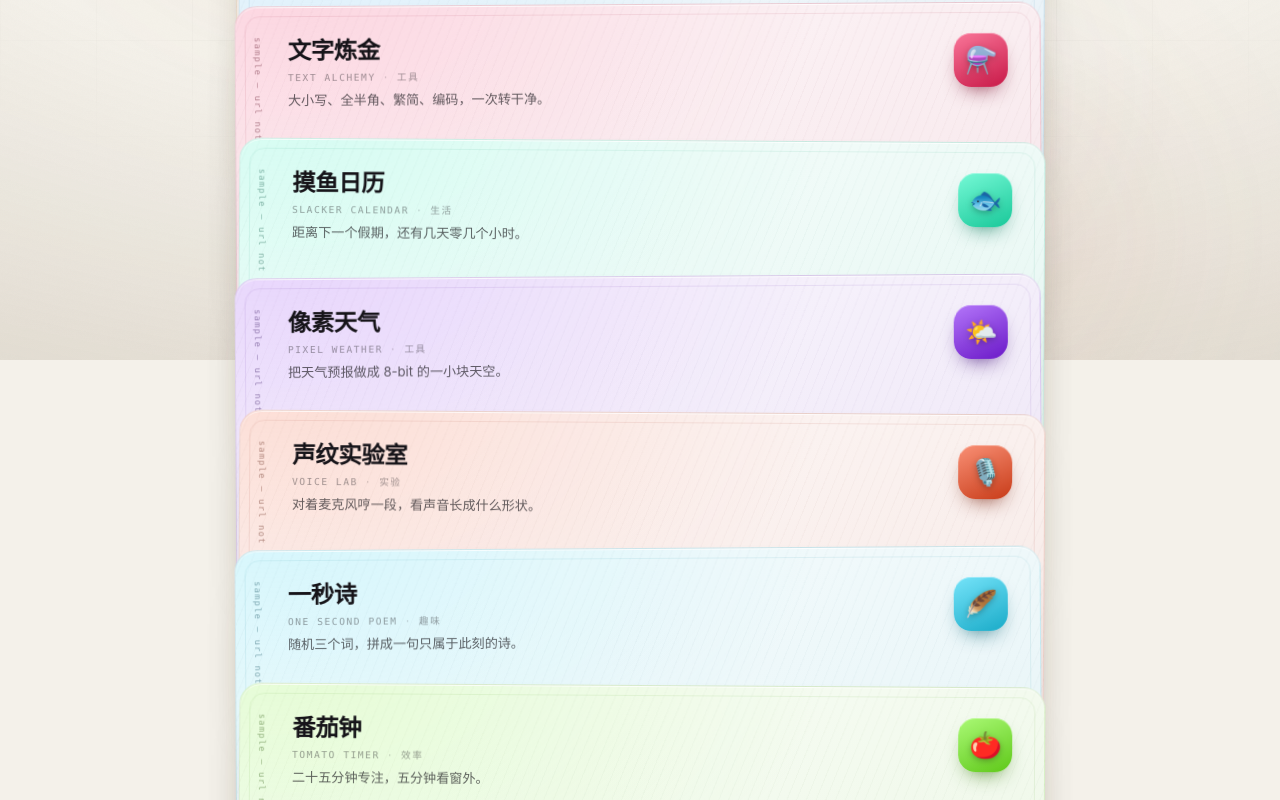
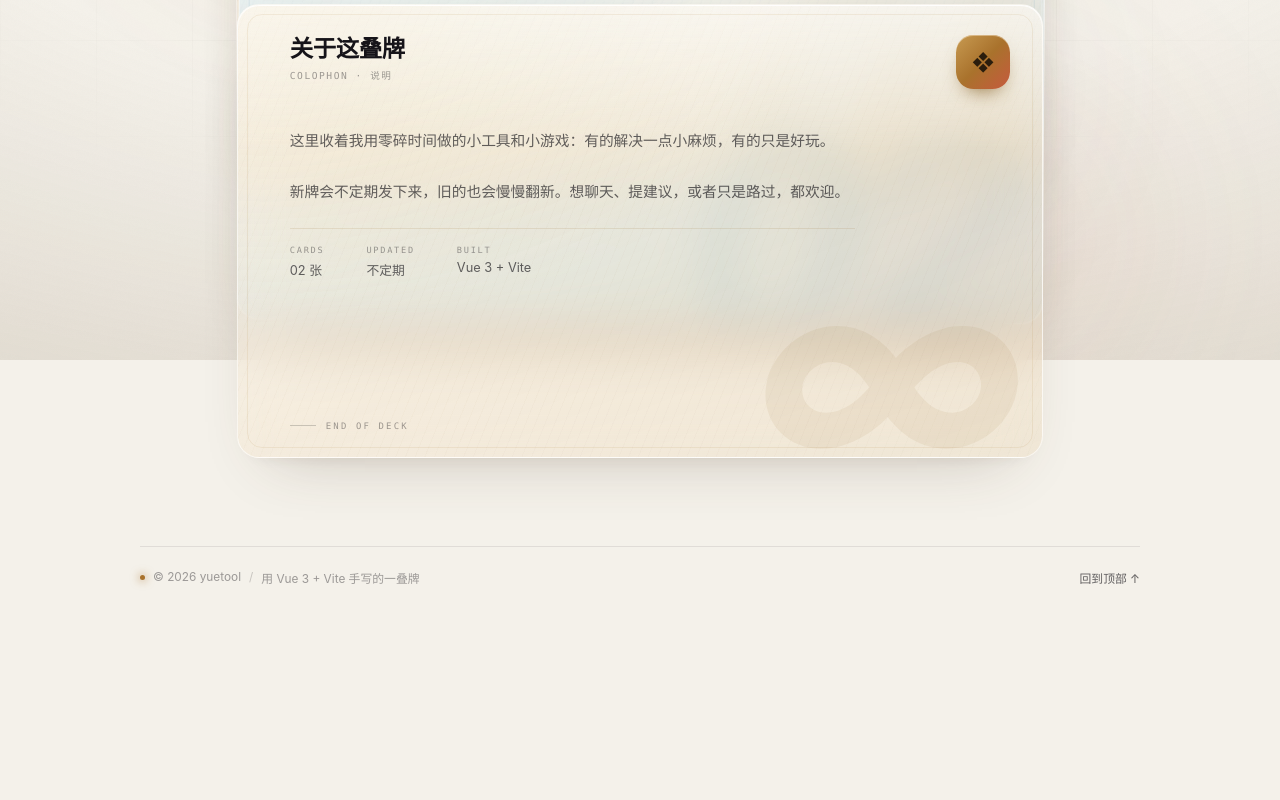
Before and after one commit to yinyiqu/beiyue-home, a Vue app: page / in a window 1280 px wide. Shown: the part 440-1240 px from the top of the page. After the commit the page ends 1066 px from the top, so only its background shows below. Built offline with nearby package versions, Linux system fonts and the light colour scheme.

Commit message:
feat: rename image host to Imghub, add danmaku card, card lift effect

```diff
--- a/src/components/Deck.vue
+++ b/src/components/Deck.vue
@@ -1,9 +1,9 @@
 <script setup>
-import { ref } from 'vue'
+import { nextTick, onBeforeUnmount, onMounted, ref, watch } from 'vue'
 import DeckCard from './DeckCard.vue'
 import ColophonCard from './ColophonCard.vue'
 
-defineProps({
+const props = defineProps({
   apps: { type: Array, default: () => [] },
   deal: { type: Number, default: 0 },
   showColophon: { type: Boolean, default: true }
@@ -11,6 +11,36 @@ defineProps({
 const emit = defineEmits(['clear'])
 
 const deckEl = ref(null)
+let observer = null
+
+/** 牌滚进视口时再发出来：移动端也能看到逐张落下的动效 */
+function setupReveal() {
+  observer?.disconnect()
+  const items = Array.from(deckEl.value?.querySelectorAll('.deck__item') || [])
+  if (!items.length) return
+
+  if (!('IntersectionObserver' in window) ||
+      window.matchMedia('(prefers-reduced-motion: reduce)').matches) {
+    items.forEach((el) => el.classList.add('is-in'))
+    return
+  }
+
+  observer = new IntersectionObserver(
+    (entries) => {
+      entries.forEach((entry) => {
+        if (!entry.isIntersecting) return
+        entry.target.classList.add('is-in')
+        observer.unobserve(entry.target)
+      })
+    },
+    { threshold: 0.08, rootMargin: '0px 0px -4% 0px' }
+  )
+  items.forEach((el) => observer.observe(el))
+}
+
+onMounted(() => nextTick(setupReveal))
+watch(() => props.apps.map((a) => a.id).join('|') + '#' + props.deal, () => nextTick(setupReveal))
+onBeforeUnmount(() => observer?.disconnect())
 
 /** ↑↓ / ←→ 在牌堆里移动焦点，Enter 由链接自己处理 */
 function moveFocus(step) {
@@ -89,6 +119,16 @@ function onKeydown(event) {
 .deck__item {
   position: relative;
   z-index: calc(var(--i, 0) + 1);
+  /* 滚进视口时逐张落下 */
+  opacity: 0;
+  transform: translateY(16px);
+  transition: opacity 520ms var(--ease-out), transform 640ms var(--ease-spring);
+  transition-delay: calc(min(var(--i, 0), 4) * 55ms);
+}
+
+.deck__item.is-in {
+  opacity: 1;
+  transform: translateY(0);
 }
 
 .empty {
--- a/src/components/DeckCard.vue
+++ b/src/components/DeckCard.vue
@@ -1,5 +1,5 @@
 <script setup>
-import { computed, ref } from 'vue'
+import { computed, onBeforeUnmount, ref } from 'vue'
 import { useToast } from '../composables/useToast.js'
 
 const props = defineProps({
@@ -9,6 +9,13 @@ const props = defineProps({
 
 const { show } = useToast()
 const iconOk = ref(true)
+
+/** 触屏按下时的手感：先抬起高亮，再跳转，别让动画一闪而过 */
+const pressed = ref(false)
+let pointerType = 'mouse'
+let releaseTimer = 0
+let navTimer = 0
+let navigating = false
 
 const sample = computed(() => !props.app.url)
 const series = computed(() => String(props.index + 1).padStart(2, '0'))
@@ -32,6 +39,32 @@ const style = computed(() => ({
   '--tilt': `${props.index % 2 === 0 ? -0.35 : 0.35}deg`
 }))
 
+function onPointerDown(event) {
+  pointerType = event.pointerType || 'mouse'
+  if (pointerType === 'mouse') return
+  clearTimeout(releaseTimer)
+  pressed.value = true
+}
+
+function onPointerUp() {
+  if (pointerType === 'mouse') return
+  clearTimeout(releaseTimer)
+  releaseTimer = window.setTimeout(() => {
+    pressed.value = false
+  }, 220)
+}
+
+function onPointerCancel() {
+  if (navigating) return
+  clearTimeout(releaseTimer)
+  pressed.value = false
+}
+
+onBeforeUnmount(() => {
+  clearTimeout(releaseTimer)
+  clearTimeout(navTimer)
+})
+
 /** 指针位置换算成卡面百分比，驱动高光跟着手走 */
 function onPointerMove(event) {
   const face = event.currentTarget.querySelector('.card__face')
@@ -44,7 +77,20 @@ function onPointerMove(event) {
 function onOpen(event) {
   if (sample.value) {
     event.preventDefault()
+    pressed.value = false
     show(`示例牌 · 在 src/data/site.js 里给「${props.app.name}」填上 url`)
+    return
+  }
+
+  // 触屏：先让「抽牌」动完再跳转
+  if (pointerType === 'touch' || pointerType === 'pen') {
+    event.preventDefault()
+    navigating = true
+    pressed.value = true
+    clearTimeout(navTimer)
+    navTimer = window.setTimeout(() => {
+      window.location.href = props.app.url
+    }, 190)
   }
 }
 </script>
@@ -52,11 +98,16 @@ function onOpen(event) {
 <template>
   <a
     class="card"
+    :class="{ 'is-pressed': pressed }"
     :href="app.url || '#'"
     :style="style"
     :aria-label="`${app.name}${app.tag ? '，' + app.tag : ''}${app.desc ? '，' + app.desc : ''}`"
     @click="onOpen"
     @pointermove="onPointerMove"
+    @pointerdown="onPointerDown"
+    @pointerup="onPointerUp"
+    @pointercancel="onPointerCancel"
+    @pointerleave="onPointerCancel"
   >
     <span class="card__face">
       <span class="card__frame" aria-hidden="true" />
--- a/src/data/site.js
+++ b/src/data/site.js
@@ -56,70 +56,6 @@ const SAMPLES = [
     url: 'https://yue.dpdns.org',
     emoji: '🎬'
   },
-  {
-    id: 'text-alchemy',
-    name: '文字炼金',
-    en: 'Text Alchemy',
-    tag: '工具',
-    desc: '大小写、全半角、繁简、编码，一次转干净。',
-    emoji: '⚗️'
-  },
-  {
-    id: 'slacker-calendar',
-    name: '摸鱼日历',
-    en: 'Slacker Calendar',
-    tag: '生活',
-    desc: '距离下一个假期，还有几天零几个小时。',
-    emoji: '🐟'
-  },
-  {
-    id: 'pixel-weather',
-    name: '像素天气',
-    en: 'Pixel Weather',
-    tag: '工具',
-    desc: '把天气预报做成 8-bit 的一小块天空。',
-    emoji: '🌤️'
-  },
-  {
-    id: 'voice-lab',
-    name: '声纹实验室',
-    en: 'Voice Lab',
-    tag: '实验',
-    desc: '对着麦克风哼一段，看声音长成什么形状。',
-    emoji: '🎙️'
-  },
-  {
-    id: 'one-second-poem',
-    name: '一秒诗',
-    en: 'One Second Poem',
-    tag: '趣味',
-    desc: '随机三个词，拼成一句只属于此刻的诗。',
-    emoji: '🪶'
-  },
-  {
-    id: 'tomato-timer',
-    name: '番茄钟',
-    en: 'Tomato Timer',
-    tag: '效率',
-    desc: '二十五分钟专注，五分钟看窗外。',
-    emoji: '🍅'
-  },
-  {
-    id: 'album',
-    name: '拾光相册',
-    en: 'Album',
-    tag: '记录',
-    desc: '一些随手拍下的光，和光里的人。',
-    emoji: '📷'
-  },
-  {
-    id: 'maze',
-    name: '迷宫',
-    en: 'Maze',
-    tag: '游戏',
-    desc: '每次刷新都是新的一局，走出去就算赢。',
-    emoji: '🌀'
-  }
 ]
 
 export const apps = SAMPLES.map((app, i) => ({
--- a/src/styles/card.css
+++ b/src/styles/card.css
@@ -19,43 +19,49 @@
   aspect-ratio: var(--rw) / var(--rh);
   border-radius: var(--radius-card);
   overflow: hidden;
-  border: 1px solid hsl(var(--hue) 70% 72% / 0.17);
-  background: repeating-linear-gradient(
+  border: 1px solid hsl(var(--hue) 80% 90% / 0.22);
+  background: linear-gradient(180deg, rgba(255, 255, 255, 0.1), rgba(255, 255, 255, 0) 24%),
+    repeating-linear-gradient(
       112deg,
-      hsl(var(--hue) 90% 92% / 0.022) 0 1px,
-      transparent 1px 8px
+      hsl(var(--hue) 90% 96% / 0.018) 0 1px,
+      transparent 1px 9px
     ),
-    radial-gradient(120% 140% at 4% -12%, hsl(var(--hue) 88% 74% / 0.2), transparent 56%),
+    radial-gradient(120% 140% at 4% -12%, hsl(var(--hue) 92% 78% / 0.26), transparent 58%),
     linear-gradient(
       158deg,
-      hsl(var(--hue) 34% 22%) 0%,
-      hsl(var(--hue) 30% 13%) 55%,
-      hsl(var(--hue) 24% 9%) 100%
+      hsl(var(--hue) 45% 42% / 0.24) 0%,
+      hsl(var(--hue) 38% 22% / 0.3) 55%,
+      hsl(var(--hue) 30% 14% / 0.34) 100%
     );
-  box-shadow: var(--shadow-card), inset 0 1px 0 hsl(var(--hue) 90% 88% / 0.1);
+  backdrop-filter: blur(18px) saturate(150%);
+  -webkit-backdrop-filter: blur(18px) saturate(150%);
+  box-shadow: 0 30px 60px -34px rgba(0, 0, 0, 0.85), 0 10px 22px -16px rgba(0, 0, 0, 0.55),
+    inset 0 1px 0 rgba(255, 255, 255, 0.16), inset 0 0 0 1px rgba(255, 255, 255, 0.03);
   transform: translate3d(0, 0, 0) rotate(var(--tilt, 0deg));
   transform-origin: 50% 92%;
   transition: transform 520ms var(--ease-spring), box-shadow 400ms var(--ease-out),
     border-color 400ms var(--ease-out);
-  animation: dealIn 620ms var(--ease-out) backwards;
-  animation-delay: calc(var(--i, 0) * 62ms);
 }
 
 :root[data-theme='light'] .card__face {
-  border-color: hsl(var(--hue) 48% 46% / 0.15);
-  background: repeating-linear-gradient(
+  border-color: rgba(255, 255, 255, 0.6);
+  background: linear-gradient(180deg, rgba(255, 255, 255, 0.48), rgba(255, 255, 255, 0) 32%),
+    repeating-linear-gradient(
       112deg,
-      hsl(var(--hue) 55% 25% / 0.028) 0 1px,
+      hsl(var(--hue) 55% 30% / 0.02) 0 1px,
       transparent 1px 9px
     ),
-    radial-gradient(120% 140% at 4% -12%, hsl(var(--hue) 92% 74% / 0.3), transparent 58%),
+    radial-gradient(120% 140% at 4% -12%, hsl(var(--hue) 95% 72% / 0.26), transparent 60%),
     linear-gradient(
       158deg,
-      hsl(var(--hue) 70% 98%) 0%,
-      hsl(var(--hue) 52% 95%) 55%,
-      hsl(var(--hue) 40% 91%) 100%
+      rgba(255, 255, 255, 0.55) 0%,
+      hsl(var(--hue) 60% 88% / 0.4) 58%,
+      hsl(var(--hue) 50% 80% / 0.34) 100%
     );
-  box-shadow: var(--shadow-card), inset 0 1px 0 rgba(255, 255, 255, 0.75);
+  backdrop-filter: blur(20px) saturate(160%);
+  -webkit-backdrop-filter: blur(20px) saturate(160%);
+  box-shadow: 0 30px 60px -36px rgba(80, 60, 40, 0.3), 0 10px 22px -18px rgba(80, 60, 40, 0.18),
+    inset 0 1px 0 rgba(255, 255, 255, 0.85);
 }
 
 /* 内框线 */
@@ -262,13 +268,6 @@
   background: var(--line-strong);
 }
 
-@keyframes dealIn {
-  from {
-    opacity: 0;
-    transform: translate3d(0, 18px, 0) rotate(calc(var(--tilt, 0deg) * 2.4)) scale(0.985);
-  }
-}
-
 /* 横版 + 精确指针：整张牌向左抽出，填满左侧预留的车道 */
 @media (hover: hover) and (pointer: fine) and (min-width: 900px) {
   .card:hover .card__face,
@@ -278,8 +277,8 @@
 
   .card:hover .card__face {
     transform: translate3d(var(--lift), 0, 0) rotate(0deg) scale(1.022);
-    border-color: hsl(var(--hue) 88% 78% / 0.55);
-    filter: saturate(1.08) brightness(1.06);
+    border-color: hsl(var(--hue) 92% 92% / 0.5);
+    filter: saturate(1.12) brightness(1.08);
     box-shadow: 0 42px 72px -30px hsl(var(--hue) 85% 18% / 0.98),
       0 18px 30px -18px rgba(0, 0, 0, 0.62),
       0 0 56px -14px hsl(var(--hue) 92% 62% / 0.45),
@@ -302,8 +301,8 @@
   }
 
   :root[data-theme='light'] .card:hover .card__face {
-    border-color: hsl(var(--hue) 62% 50% / 0.45);
-    filter: saturate(1.06) brightness(1.02);
+    border-color: rgba(255, 255, 255, 0.85);
+    filter: saturate(1.08) brightness(1.02);
     box-shadow: 0 38px 64px -32px hsl(var(--hue) 55% 32% / 0.42),
       0 18px 30px -22px rgba(60, 45, 30, 0.24),
       0 0 48px -18px hsl(var(--hue) 65% 50% / 0.35),
@@ -509,3 +508,31 @@
     transform: translate3d(0, -3px, 0) rotate(var(--tilt, 0deg)) scale(0.995);
   }
 }
+
+
+/* 触屏：按下即「抽牌」——轻微横移、提亮，其余牌压暗 */
+@media (hover: none), (pointer: coarse) {
+  .card.is-pressed .card__face,
+  .card:active .card__face {
+    transform: translate3d(-6px, 0, 0) scale(1.012);
+    border-color: hsl(var(--hue) 92% 92% / 0.55);
+    filter: brightness(1.12) saturate(1.12);
+    box-shadow: 0 34px 62px -30px rgba(0, 0, 0, 0.92),
+      0 0 46px -14px hsl(var(--hue) 92% 62% / 0.5), inset 0 1px 0 rgba(255, 255, 255, 0.2);
+    transition-duration: 220ms;
+  }
+  .card.is-pressed .card__icon {
+    transform: scale(1.06) rotate(-3deg);
+  }
+  .card.is-pressed .card__series {
+    color: hsl(var(--hue) 90% 88% / 0.12);
+  }
+  .deck:has(.card.is-pressed) .card:not(.is-pressed) .card__face {
+    filter: brightness(0.9) saturate(0.9);
+  }
+  :root[data-theme='light'] .card.is-pressed .card__face {
+    border-color: rgba(255, 255, 255, 0.9);
+    box-shadow: 0 30px 54px -32px rgba(60, 45, 30, 0.4),
+      0 0 40px -16px hsl(var(--hue) 65% 50% / 0.35), inset 0 1px 0 rgba(255, 255, 255, 0.9);
+  }
+}
```
Also changed, not shown: public/og.jpg, 3 other files (tests, documents, lock files or other folders).
